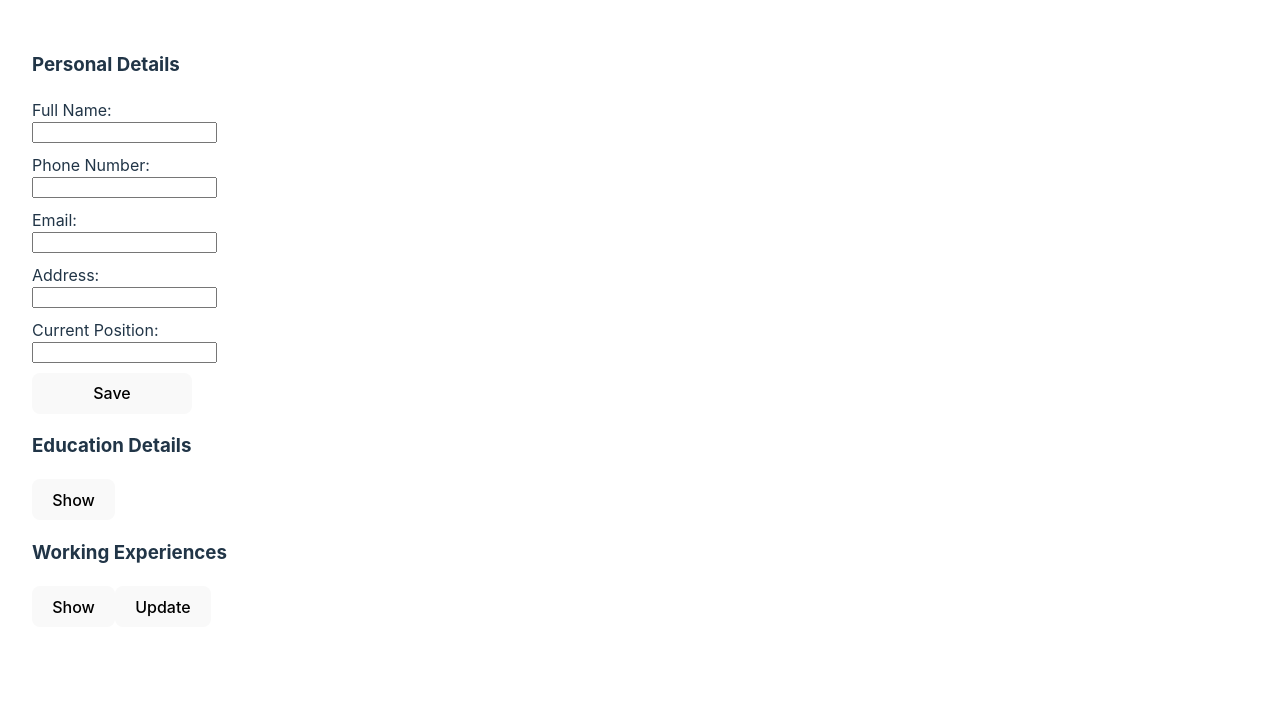
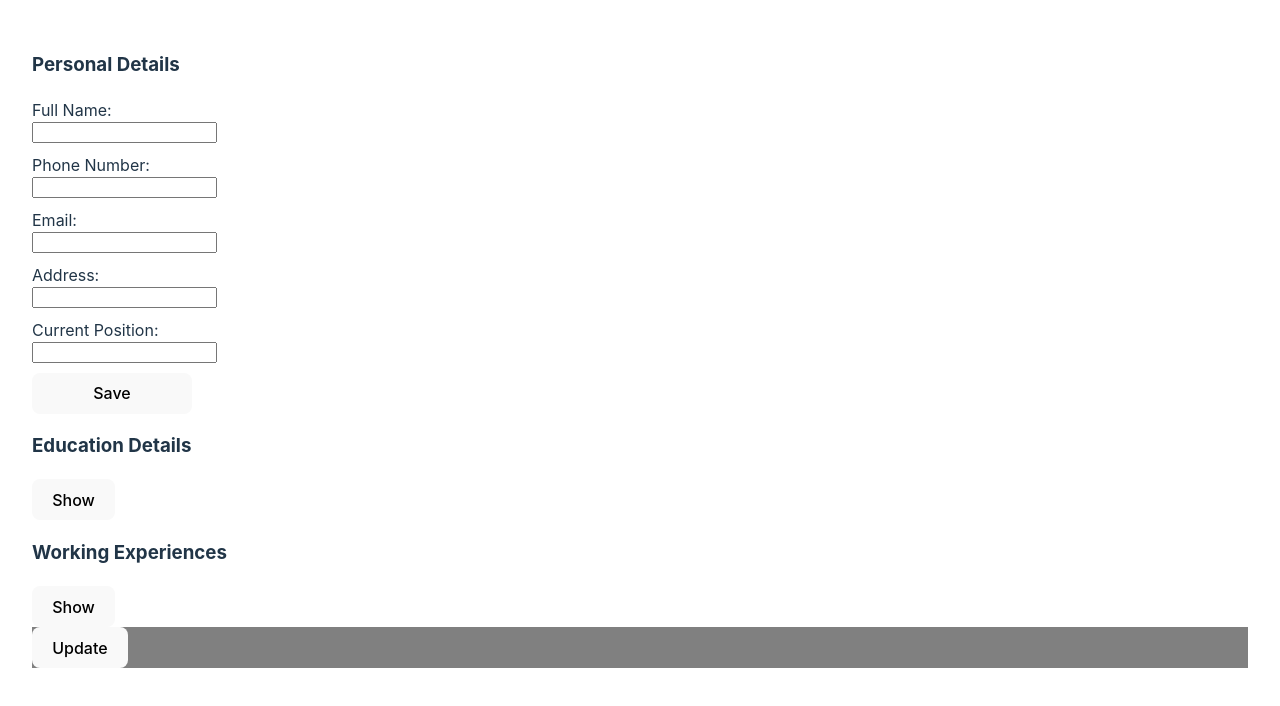
Before and after one commit to muhd09afiq/cv-app, a React (Vite) app: page / in a window 1280 px wide. Shown: the top 706 px of the page. Built offline with nearby package versions, Linux system fonts and the light colour scheme.

Commit message:
wip: header component

```diff
--- a/src/App.jsx
+++ b/src/App.jsx
@@ -6,7 +6,11 @@ function App() {
   return (
     <>
       <Form />
-      <Header />
+      <div className="resume">
+        <div className="header">
+          <Header />
+        </div>
+      </div>
     </>
   );
 }
--- a/src/components/styles/index.css
+++ b/src/components/styles/index.css
@@ -63,3 +63,12 @@ button:focus-visible {
     background-color: #f9f9f9;
   }
 }
+
+.resume {
+  background-color: white;
+  color: black;
+}
+
+.header {
+  background-color: grey;
+}
```
